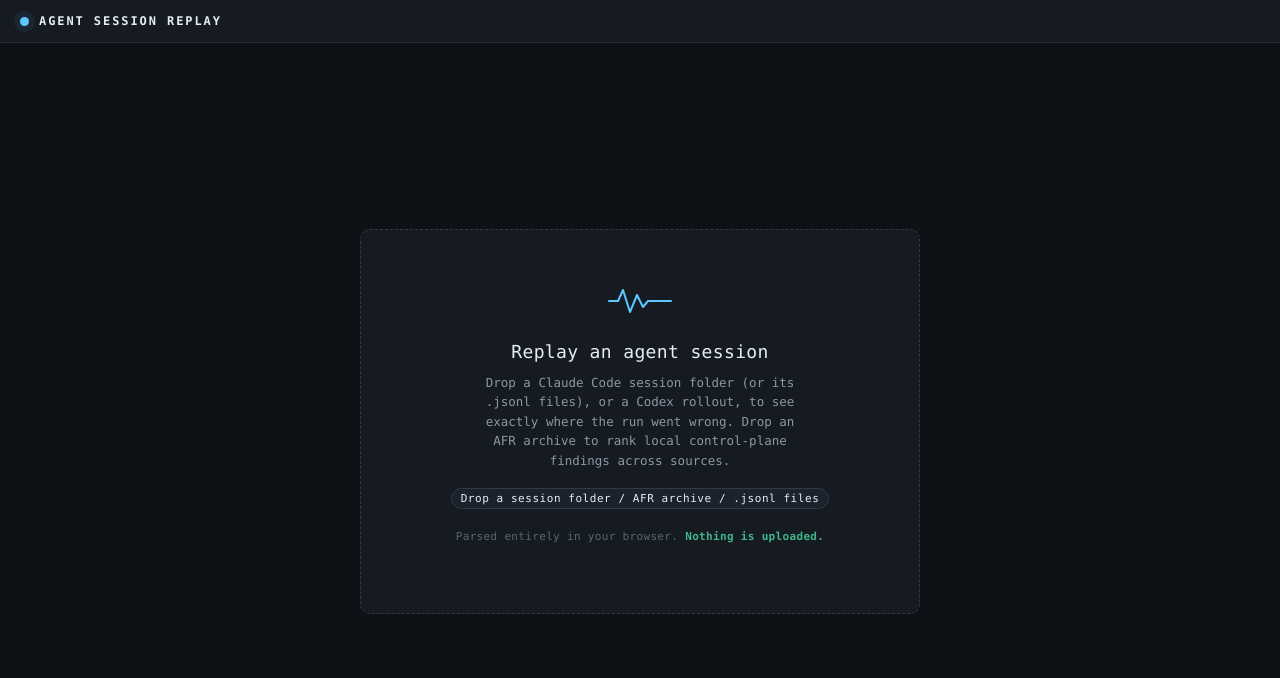
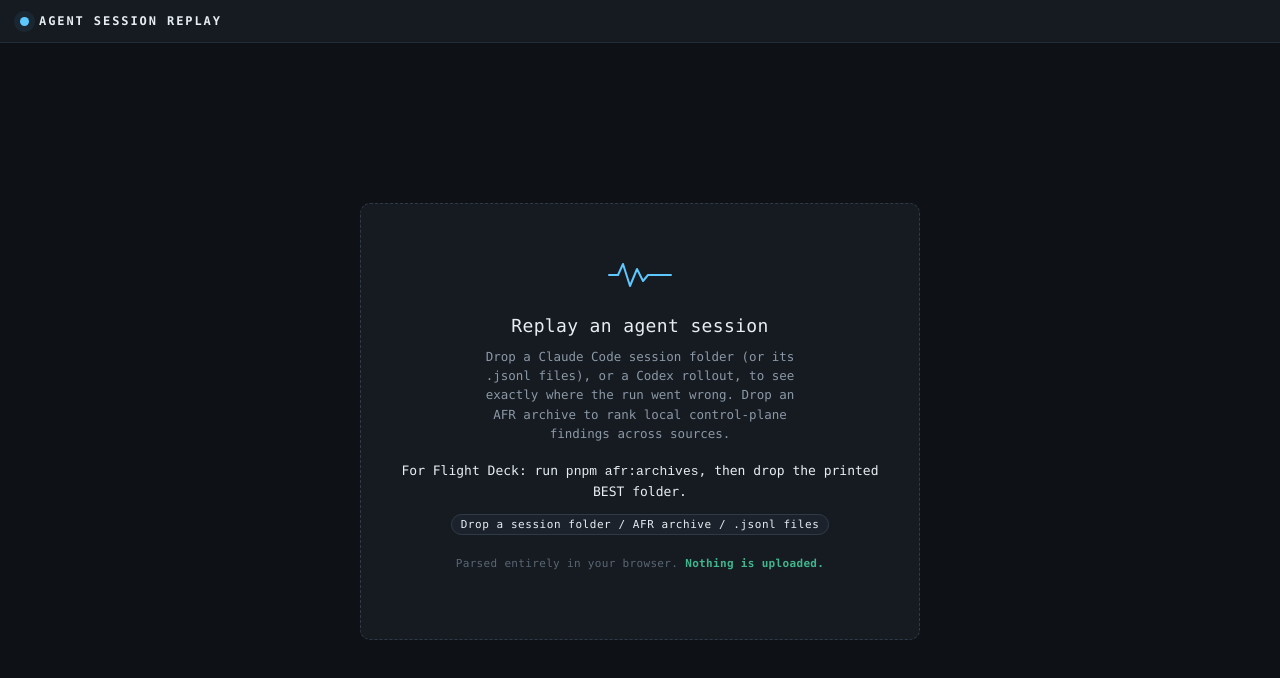
Before and after one commit to saagpatel/agent-session-replay, a React (Vite) app: page / in a window 1280 px wide. Shown: the top 678 px of the page. Built offline with nearby package versions, Linux system fonts and the light colour scheme.

Commit message:
Tighten Flight Deck drop guidance

```diff
--- a/src/ui/components/DropZone.tsx
+++ b/src/ui/components/DropZone.tsx
@@ -202,6 +202,10 @@
 					rollout, to see exactly where the run went wrong. Drop an AFR archive
 					to rank local control-plane findings across sources.
 				</p>
+				<p className="drop__hint">
+					For Flight Deck: run <code>pnpm afr:archives</code>, then drop the
+					printed BEST folder.
+				</p>
 				<span className="chip">
 					Drop a session folder / AFR archive / .jsonl files
 				</span>
```
